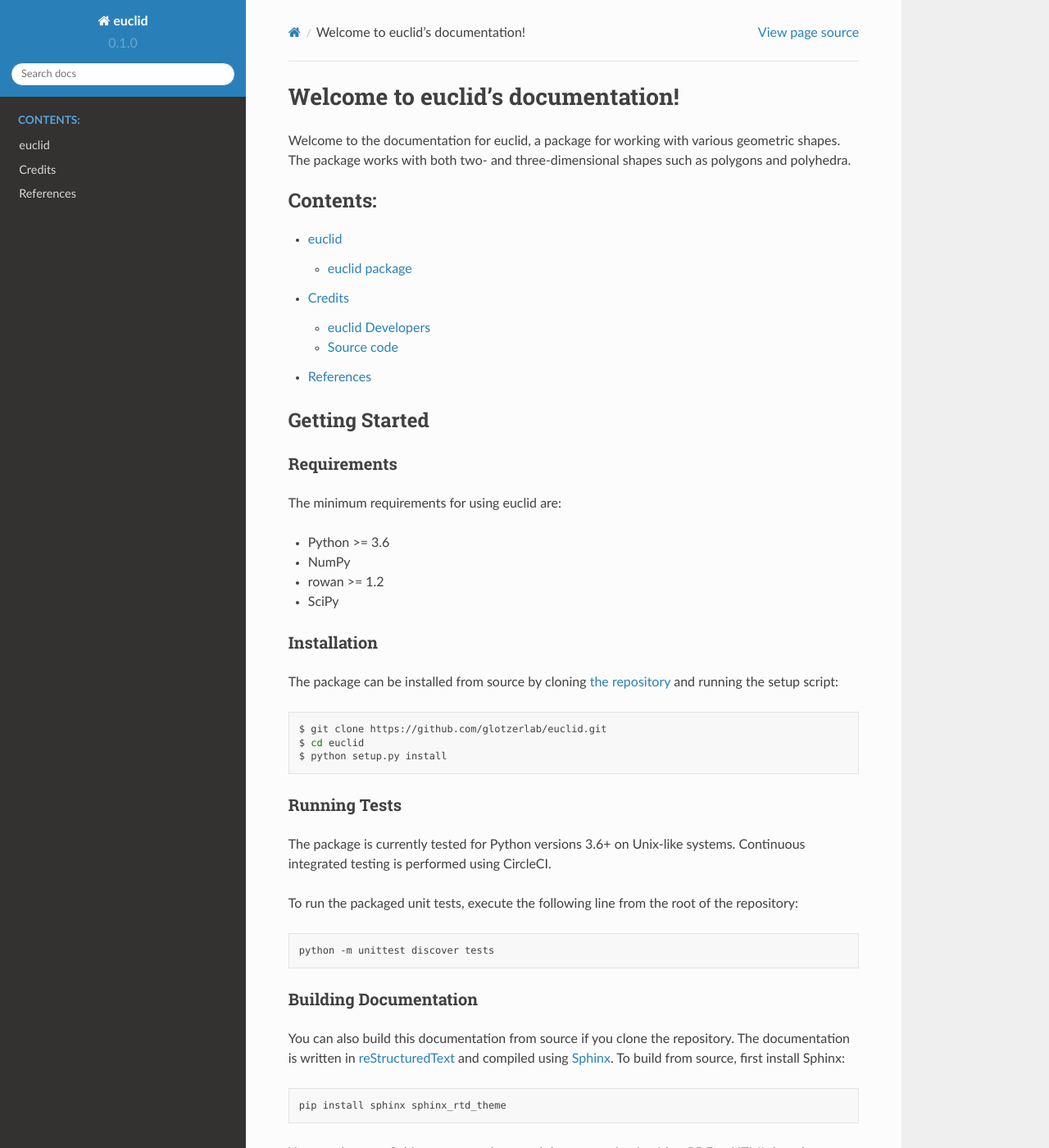
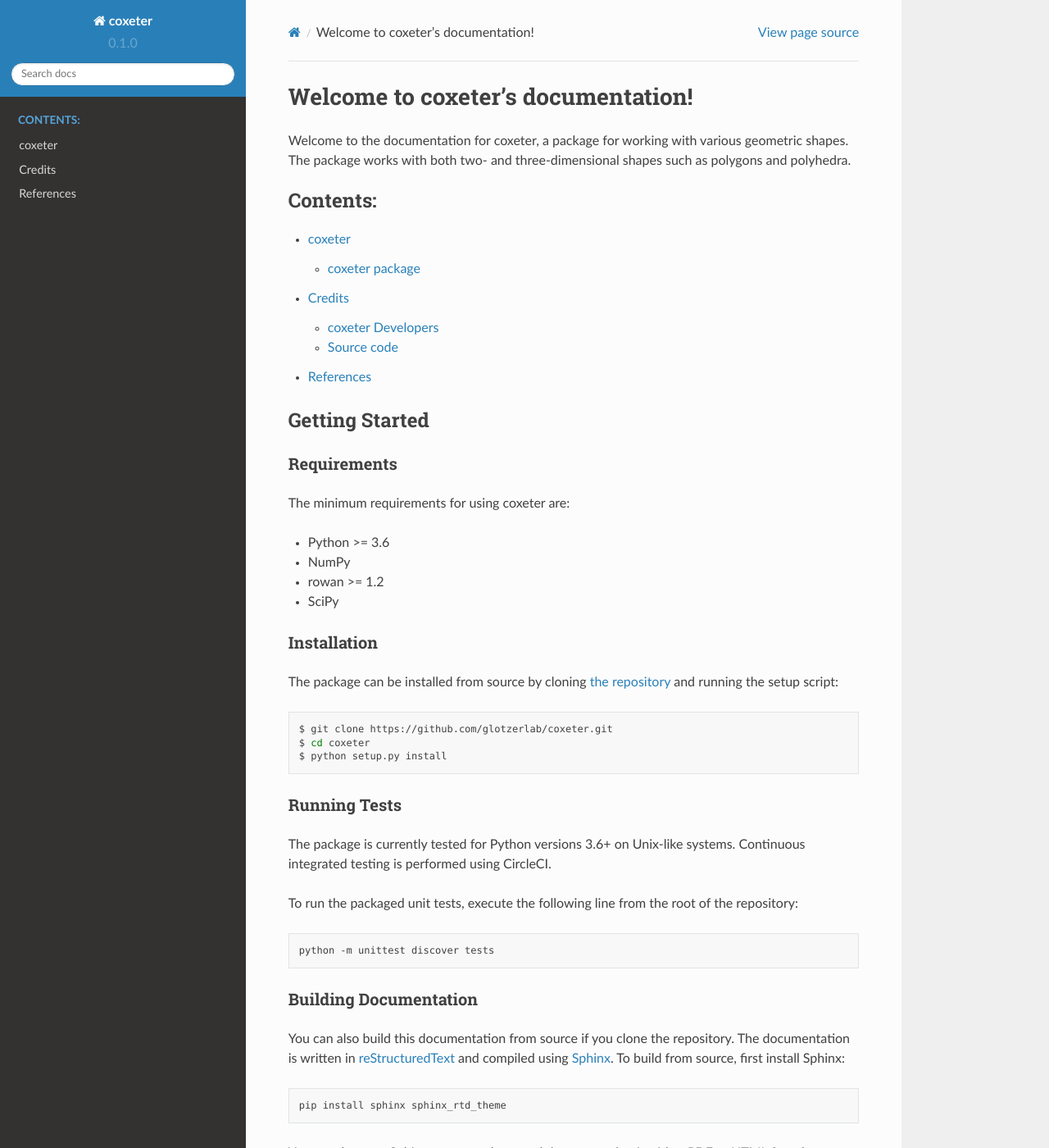
Before and after one commit to glotzerlab/coxeter, a Sphinx documentation site: the page built from doc/source/index.rst, in a window 1280 px wide and 1400 px high. Shown: the whole window at 82% size. Built offline with Sphinx 7.4.7 and the Read the Docs theme 2.0.0, drawn with Linux system fonts in a browser that asks for light colours; some of the changed text lies outside the part shown.

Commit message:
Rename everywhere in docs.

```diff
--- a/doc/source/conf.py
+++ b/doc/source/conf.py
@@ -16,7 +16,7 @@ sys.path.insert(0, os.path.abspath('../../'))
 
 # -- Project information -----------------------------------------------------
 
-project = 'euclid'
+project = 'coxeter'
 copyright = '2015-2020, The Regents of the University of Michigan'
 author = 'Bryan VanSaders'
 
--- a/doc/source/index.rst
+++ b/doc/source/index.rst
@@ -1,8 +1,8 @@
 ==================================
-Welcome to euclid's documentation!
+Welcome to coxeter's documentation!
 ==================================
 
-Welcome to the documentation for euclid, a package for working with various geometric shapes.
+Welcome to the documentation for coxeter, a package for working with various geometric shapes.
 The package works with both two- and three-dimensional shapes such as polygons and polyhedra.
 
 .. toctree::
@@ -20,7 +20,7 @@ Getting Started
 Requirements
 ------------
 
-The minimum requirements for using euclid are:
+The minimum requirements for using coxeter are:
 
 * Python >= 3.6
 * NumPy
@@ -30,12 +30,12 @@ The minimum requirements for using euclid are:
 Installation
 ------------
 
-The package can be installed from source by cloning `the repository <https://github.com/glotzerlab/euclid>`_ and running the setup script:
+The package can be installed from source by cloning `the repository <https://github.com/glotzerlab/coxeter>`_ and running the setup script:
 
 .. code-block:: bash
 
-    $ git clone https://github.com/glotzerlab/euclid.git
-    $ cd euclid
+    $ git clone https://github.com/glotzerlab/coxeter.git
+    $ cd coxeter
     $ python setup.py install
 
 Running Tests
@@ -61,7 +61,7 @@ To build from source, first install Sphinx:
 
     pip install sphinx sphinx_rtd_theme
 
-You can then use Sphinx to create the actual documentation in either PDF or HTML form by running the following commands in the euclid root directory:
+You can then use Sphinx to create the actual documentation in either PDF or HTML form by running the following commands in the coxeter root directory:
 
 .. code-block:: bash
 
@@ -73,9 +73,9 @@ You can then use Sphinx to create the actual documentation in either PDF or HTML
 Support and Contribution
 ========================
 
-This package is hosted on `GitHub <https://github.com/glotzerlab/euclid>`_.
-Please report any bugs or problems that you find on the `issue tracker <https://github.com/glotzerlab/euclid/issues>`_.
-All contributions to euclid are welcomed via pull requests!
+This package is hosted on `GitHub <https://github.com/glotzerlab/coxeter>`_.
+Please report any bugs or problems that you find on the `issue tracker <https://github.com/glotzerlab/coxeter/issues>`_.
+All contributions to coxeter are welcomed via pull requests!
 
 Indices and tables
 ==================
--- a/doc/source/modules.rst
+++ b/doc/source/modules.rst
@@ -1,7 +1,7 @@
-euclid
+coxeter
 ======
 
 .. toctree::
    :maxdepth: 4
 
-   euclid
+   coxeter
--- a/doc/source/zreferences.rst
+++ b/doc/source/zreferences.rst
@@ -7,4 +7,4 @@ References
    fix this, we create this dummy file that comes as late as possible and
    import the bibliography here.
 
-.. bibliography:: euclid.bib
+.. bibliography:: coxeter.bib
```
Also changed, not shown: doc/source/coxeter.common_shapes.rst (added, +118 -0 lines), doc/source/coxeter.rst (renamed from doc/source/euclid.rst, +22 -22 lines), doc/source/coxeter.shape_classes.rst (added, +48 -0 lines), doc/source/credits.rst (+8 -8 lines), doc/source/euclid.common_shapes.rst (deleted, +0 -118 lines), doc/source/euclid.shape_classes.rst (deleted, +0 -48 lines), doc/source/coxeter.bib (renamed from doc/source/euclid.bib).
